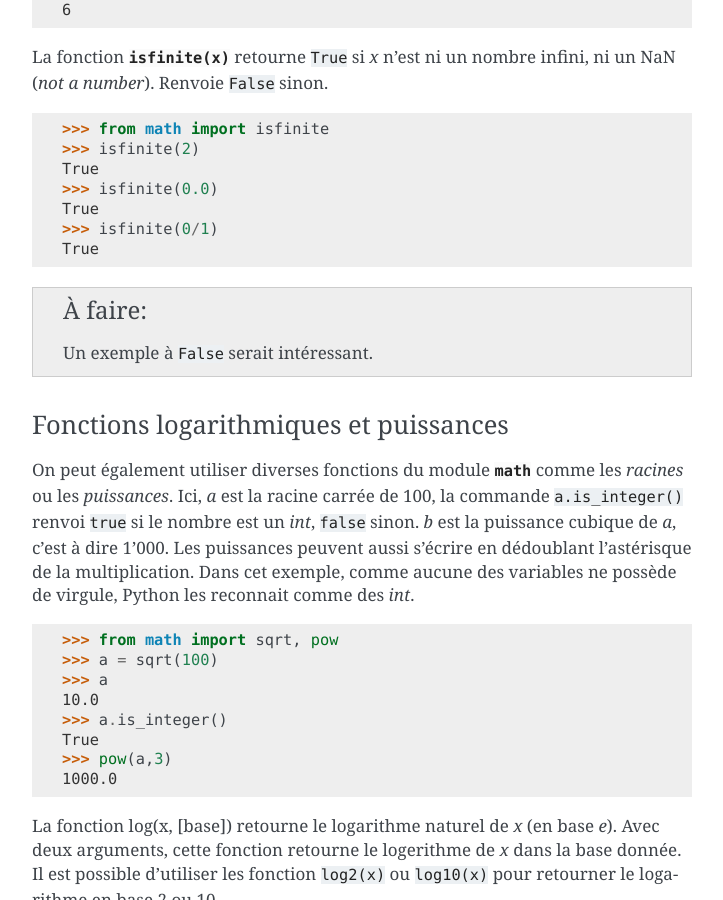
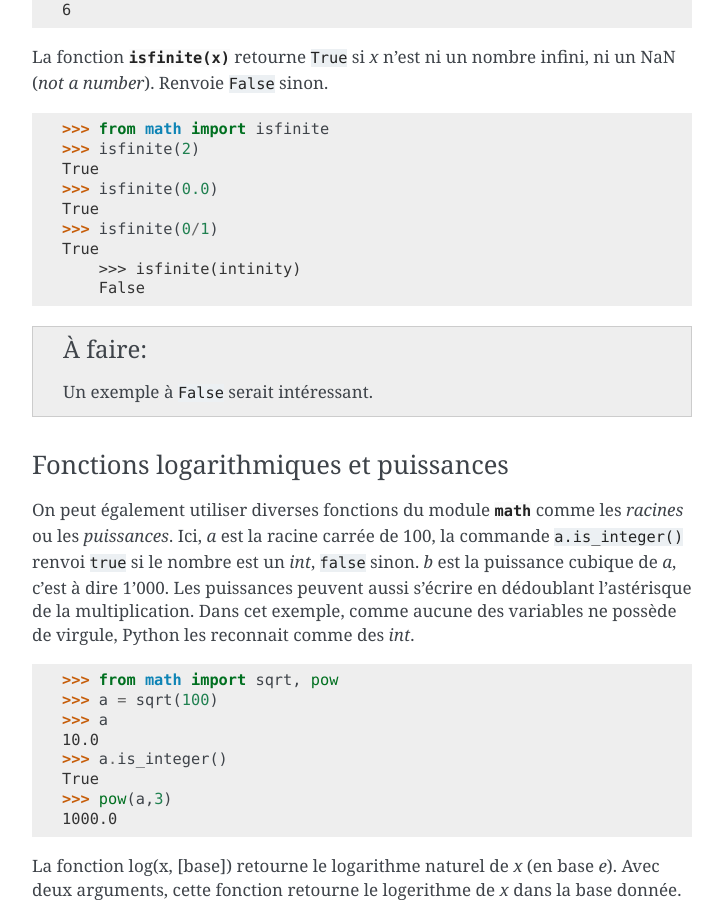
Before and after one commit to HE-Arc/livre-python, a Sphinx documentation site: the page built from source/math/index.rst, in a window 1280 px wide and 900 px high, scrolled down 2392 px. Shown: the whole window, without its empty margins (388-1111 px from the left). Built offline with Sphinx 7.4.7, drawn with Linux system fonts in a browser that asks for light colours.

Commit message:
Add false example

```diff
--- a/source/math/index.rst
+++ b/source/math/index.rst
@@ -131,6 +131,8 @@ Renvoie ``False`` sinon.
     True
     >>> isfinite(0/1)
     True
+	>>> isfinite(intinity)
+	False
 
 .. todo:: Un exemple à ``False`` serait intéressant.
 
```
